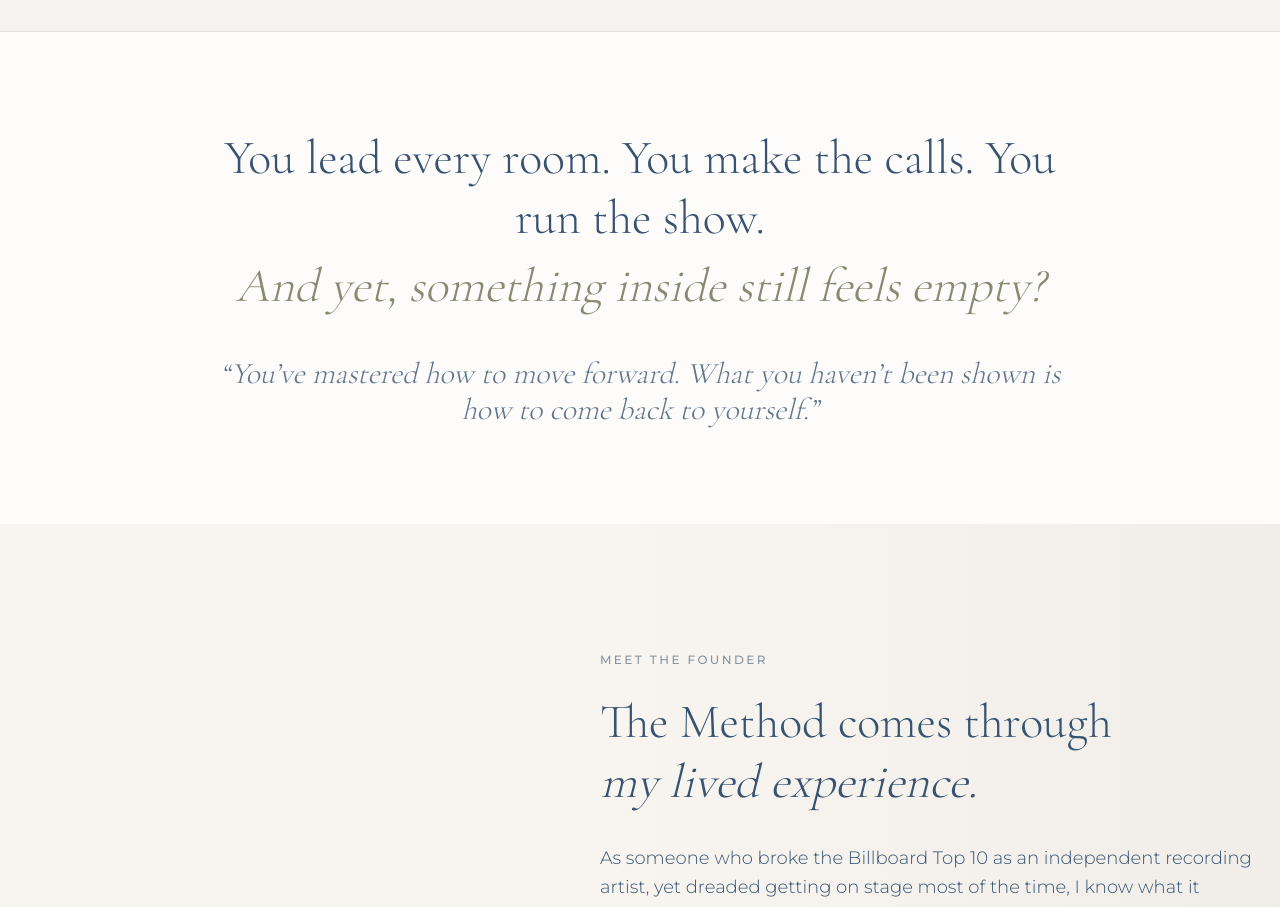
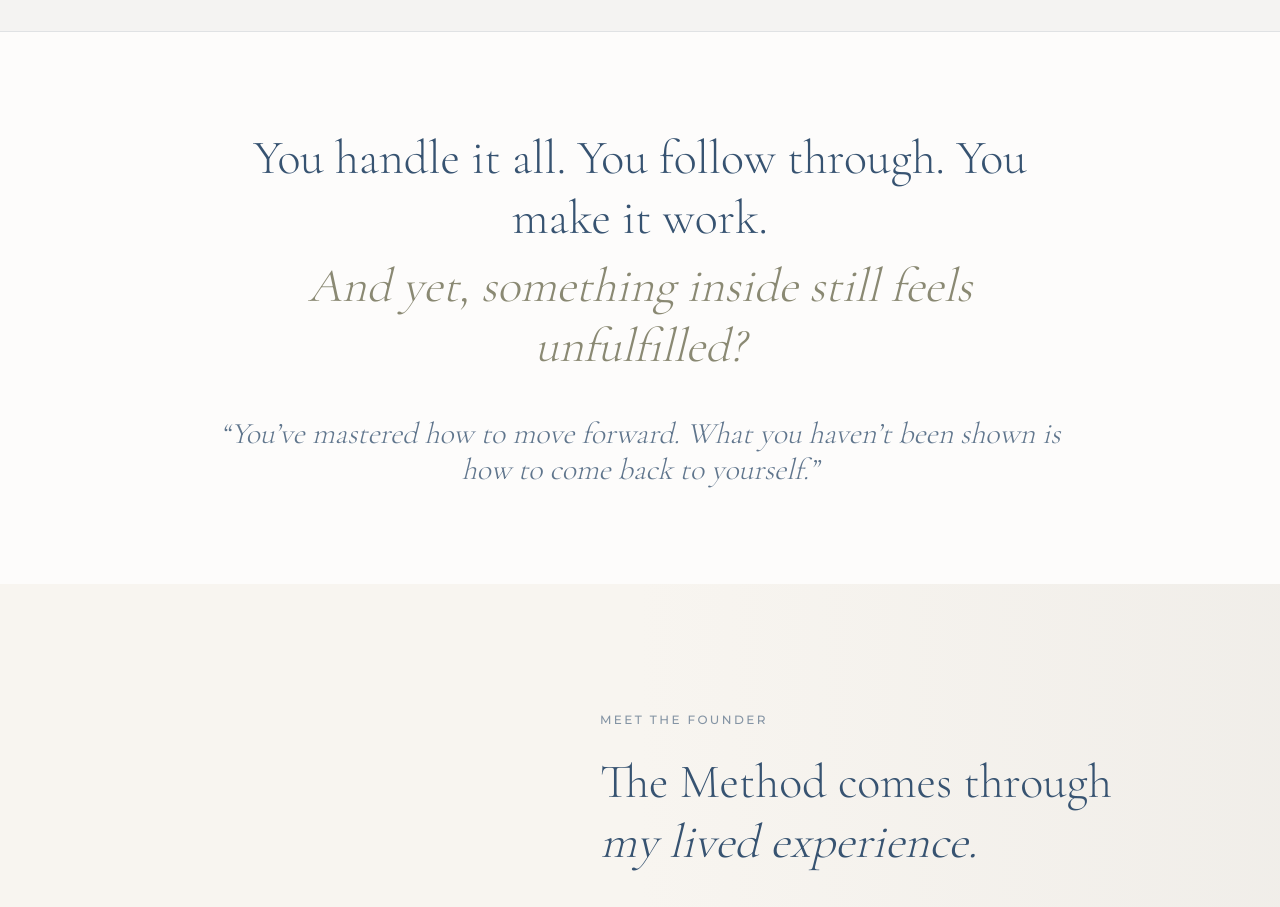
Before and after one commit to majorvfx/shamanic-beauty, a Next.js app: page / in a window 1280 px wide. Shown: the part 1260-2167 px from the top of the page. Built offline with nearby package versions, Linux system fonts and the light colour scheme.

Commit message:
Update Problem section headline text

```diff
--- a/src/components/Problem.tsx
+++ b/src/components/Problem.tsx
@@ -13,8 +13,8 @@ const Problem = () => {
                     viewport={{ once: true }}
                     className="text-3xl md:text-5xl font-light leading-tight text-foreground mb-10"
                 >
-                    You lead every room. You make the calls. You run the show.
-                    <span className="font-serif italic text-gold-dark block mt-2">And yet, something inside still feels empty?</span>
+                    You handle it all. You follow through. You make it work.
+                    <span className="font-serif italic text-gold-dark block mt-2">And yet, something inside still feels unfulfilled?</span>
                 </motion.h2>
 
                 <motion.div
```
